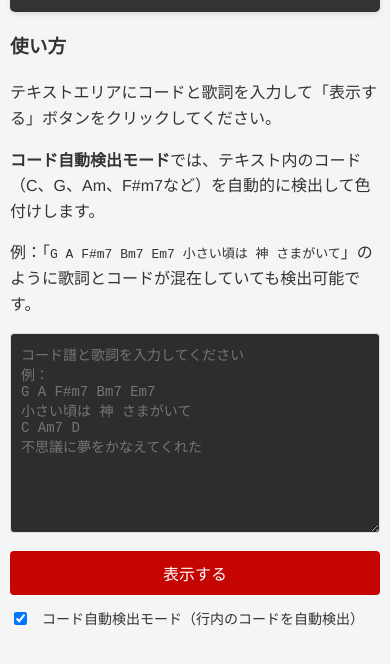
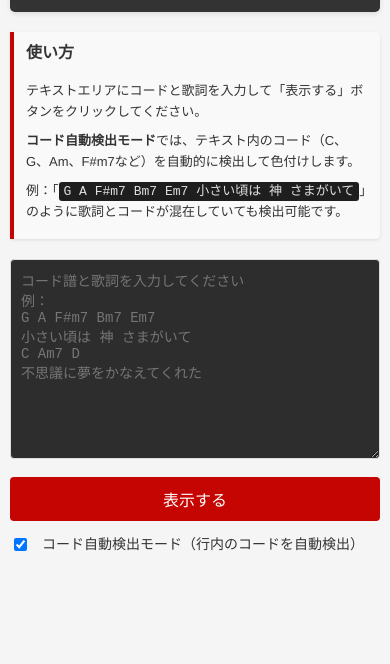
Before and after one commit to Yuuta12-maker/chord-visualizer, a plain HTML site: page index.html in a window 390 px wide. Shown: the part 110-774 px from the top of the page. Drawn offline with Linux system fonts and the light colour scheme.

Commit message:
Update style.css - 使い方説明のスタイル追加

```diff
--- a/style.css
+++ b/style.css
@@ -33,6 +33,35 @@ body {
     font-size: 14px;
     color: #c50502; /* MECのコーポレートカラー */
     font-weight: bold;
+}
+
+.usage-info {
+    background-color: #f9f9f9;
+    border-left: 4px solid #c50502;
+    padding: 10px 15px;
+    margin-bottom: 20px;
+    border-radius: 0 4px 4px 0;
+    box-shadow: 0 1px 3px rgba(0, 0, 0, 0.1);
+}
+
+.usage-info h3 {
+    margin-top: 0;
+    color: #333;
+    font-size: 18px;
+}
+
+.usage-info p {
+    margin: 8px 0;
+    font-size: 14px;
+}
+
+.usage-info code {
+    background-color: #1e1e1e;
+    color: #e0e0e0;
+    padding: 2px 5px;
+    border-radius: 3px;
+    font-family: monospace;
+    font-size: 13px;
 }
 
 .input-area {
@@ -105,6 +134,18 @@ label {
     button#process-button {
         width: 100%;
     }
+
+    .usage-info {
+        padding: 8px 12px;
+    }
+
+    .usage-info h3 {
+        font-size: 16px;
+    }
+
+    .usage-info p {
+        font-size: 13px;
+    }
 }
 
 /* 出力エリアのスタイル調整 */
```
